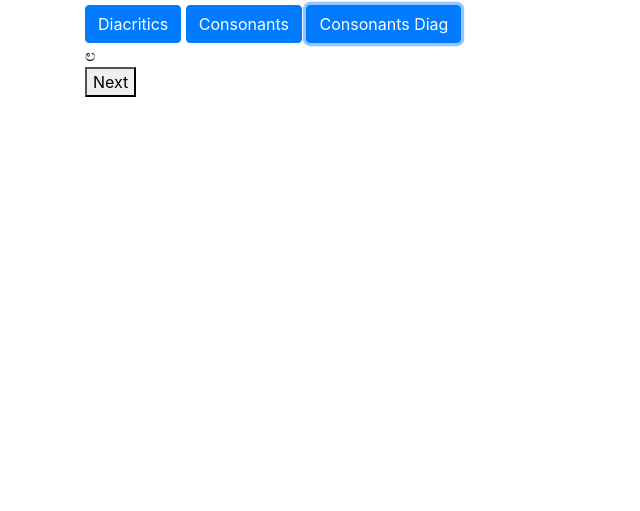
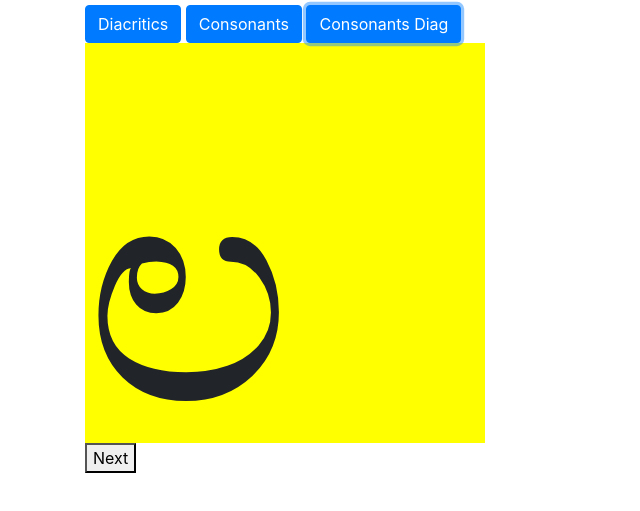
Before and after one commit to ikbhal/alphabet, a plain HTML site: page kannada_barakhadi_quiz.html in a window 1280 px wide. Both pictures are taken after a click on the button "Consonants Diag". Shown: the part 51-562 px from the top of the page, without its empty margins (0-640 px from the left). Drawn offline with nearby package versions, Linux system fonts and the light colour scheme.

Commit message:
adding style

```diff
--- a/kannada_barakhadi_quiz.html
+++ b/kannada_barakhadi_quiz.html
@@ -101,6 +101,15 @@ $(document).ready(function(){
 });
 </script>
   <style>
+
+
+
+div#qdiacritics, .question {
+    width: 400px;
+    background: yellow;
+    height: 400px;
+    font-size: 320px;
+}
       /*
   div#q {
     background: yellow;
@@ -119,21 +128,21 @@ $(document).ready(function(){
   <h1>Say What You See</h1>
   <button type="button" class="btn btn-primary" data-toggle="collapse" data-target="#diacritics_accord">Diacritics</button>
   <div id="diacritics_accord" class="collapse">
-     <div id="qdiacritics" >
+     <div id="qdiacritics" class="question">
      </div>
      <button id="nextDiacritics">Next</button>
   </div>
 
   <button type="button" class="btn btn-primary" data-toggle="collapse" data-target="#consonants_accord">Consonants</button>
   <div id="consonants_accord" class="collapse">
-     <div id="qconsonants" >
+     <div id="qconsonants" class="question">
      </div>
      <button id="nextConsonants">Next</button>
   </div>
 
   <button type="button" class="btn btn-primary" data-toggle="collapse" data-target="#demo">Consonants Diag</button>
-  <div id="demo" class="collapse">
-     <div id="q" >
+  <div id="demo" class="collapse" >
+     <div id="q" class="question">
      </div>
      <button id="next">Next</button>
 
```
